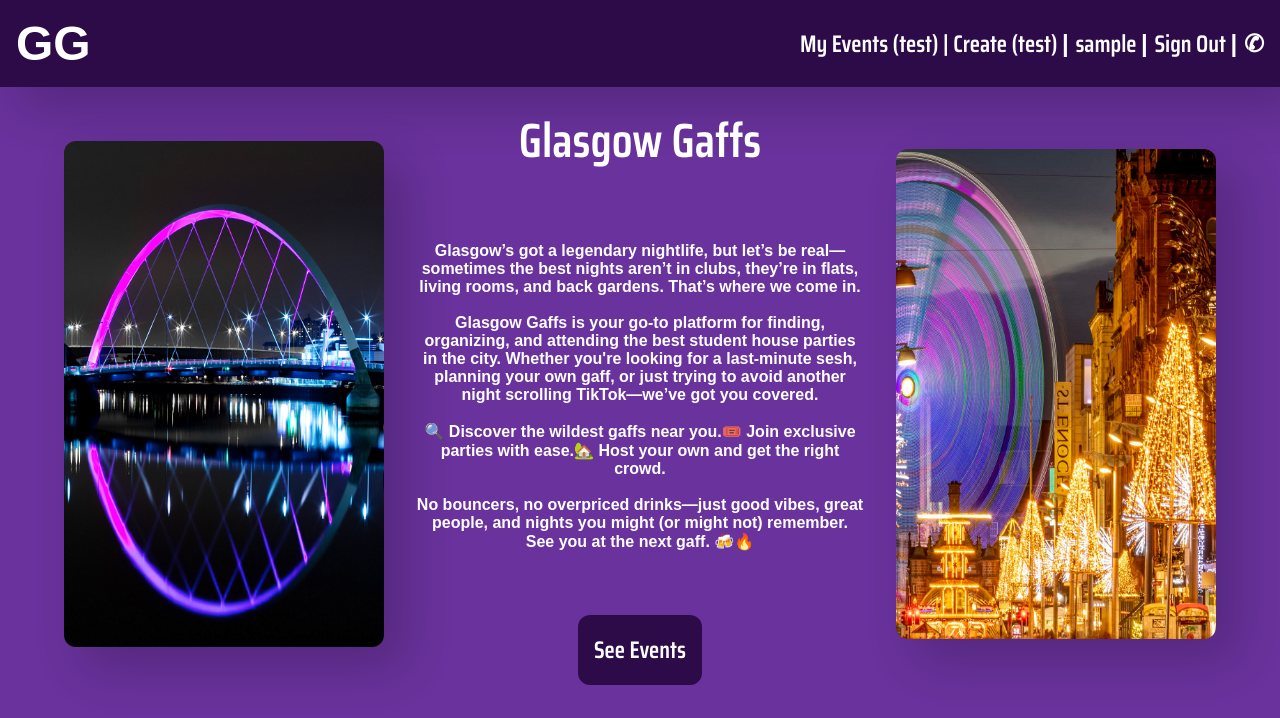
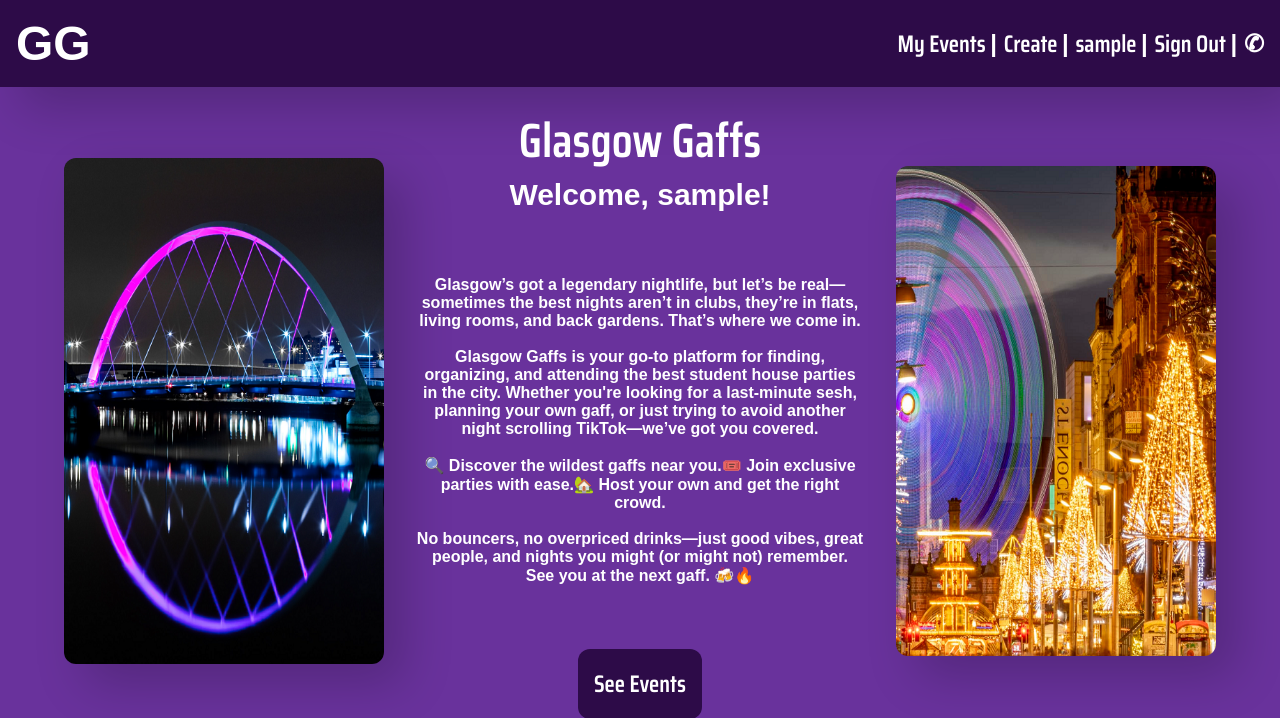
Before and after one commit to robertbrj/glasgowgaffs, a Django app: page / in a window 1280 px wide. Shown: the top 718 px of the page. Run offline with Django 3.2, Linux system fonts and the light colour scheme; the visitor is signed in with stand-in values (Sample User, id 1); some web fonts are replaced.

Commit message:
Back button for events page

```diff
--- a/static/styles/index.css
+++ b/static/styles/index.css
@@ -65,3 +65,9 @@ img {
     background-color: white;
     color: #2D0B48;
 }
+
+#greeting {
+    color: white;
+    font-size: 30px;
+    font-weight: 700;
+}
--- a/templates/glasgowgaffsapp/base.html
+++ b/templates/glasgowgaffsapp/base.html
@@ -19,9 +19,9 @@
 
             <!-- If logged in -->
             {% if user.is_authenticated %}
-            <a href="{% url 'glasgowgaffsapp:my_events' %}" class="auth-button">My Events (test)</a>
-            <span class="auth-button"> | </span>
-            <a href="{% url 'glasgowgaffsapp:create' %}" class="auth-button">Create (test)</a>
+            <a href="{% url 'glasgowgaffsapp:my_events' %}" class="auth-button">My Events</a>
+            <span id="pipe"> | </span>
+            <a href="{% url 'glasgowgaffsapp:create' %}" class="auth-button">Create</a>
             <span id="pipe"> | </span>
             <a class="auth-button">{{ user.username }}</a>
             <span id="pipe"> | </span>
--- a/templates/glasgowgaffsapp/event.html
+++ b/templates/glasgowgaffsapp/event.html
@@ -5,6 +5,7 @@
 <link rel="stylesheet" href="{% static 'styles/event.css' %}" />
 
 <section id="main">
+    <a href="{% url 'glasgowgaffsapp:events' %}" id="back-button">← Back to Events</a>
     <h1 id="title">{{ event.title }}</h1>
 
     <div id="content">
--- a/templates/glasgowgaffsapp/index.html
+++ b/templates/glasgowgaffsapp/index.html
@@ -8,6 +8,9 @@
 
     <div id="about-section">
         <h1 id="title">Glasgow Gaffs</h1>
+        {% if user.is_authenticated %}
+        <h3 id="greeting">Welcome, {{ user.username }}!</h3>
+        {% endif %}
         <h4 id="about-text">Glasgow’s got a legendary nightlife, but let’s be real—sometimes the best nights aren’t in
             clubs, they’re in flats, living rooms, and back gardens. That’s where we come in.
 
```
Also changed, not shown: static/styles/event.css (+22 -0 lines).
